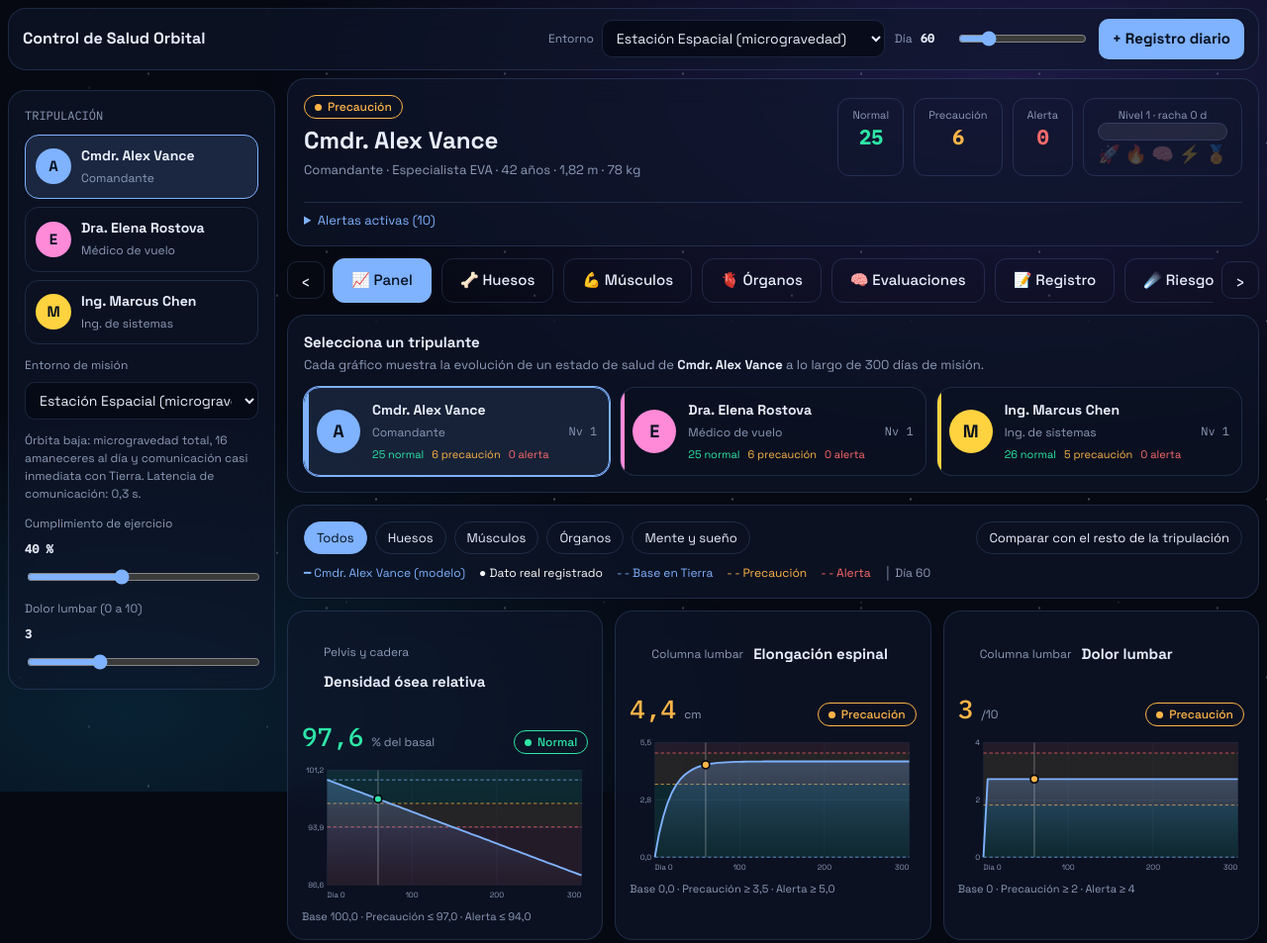
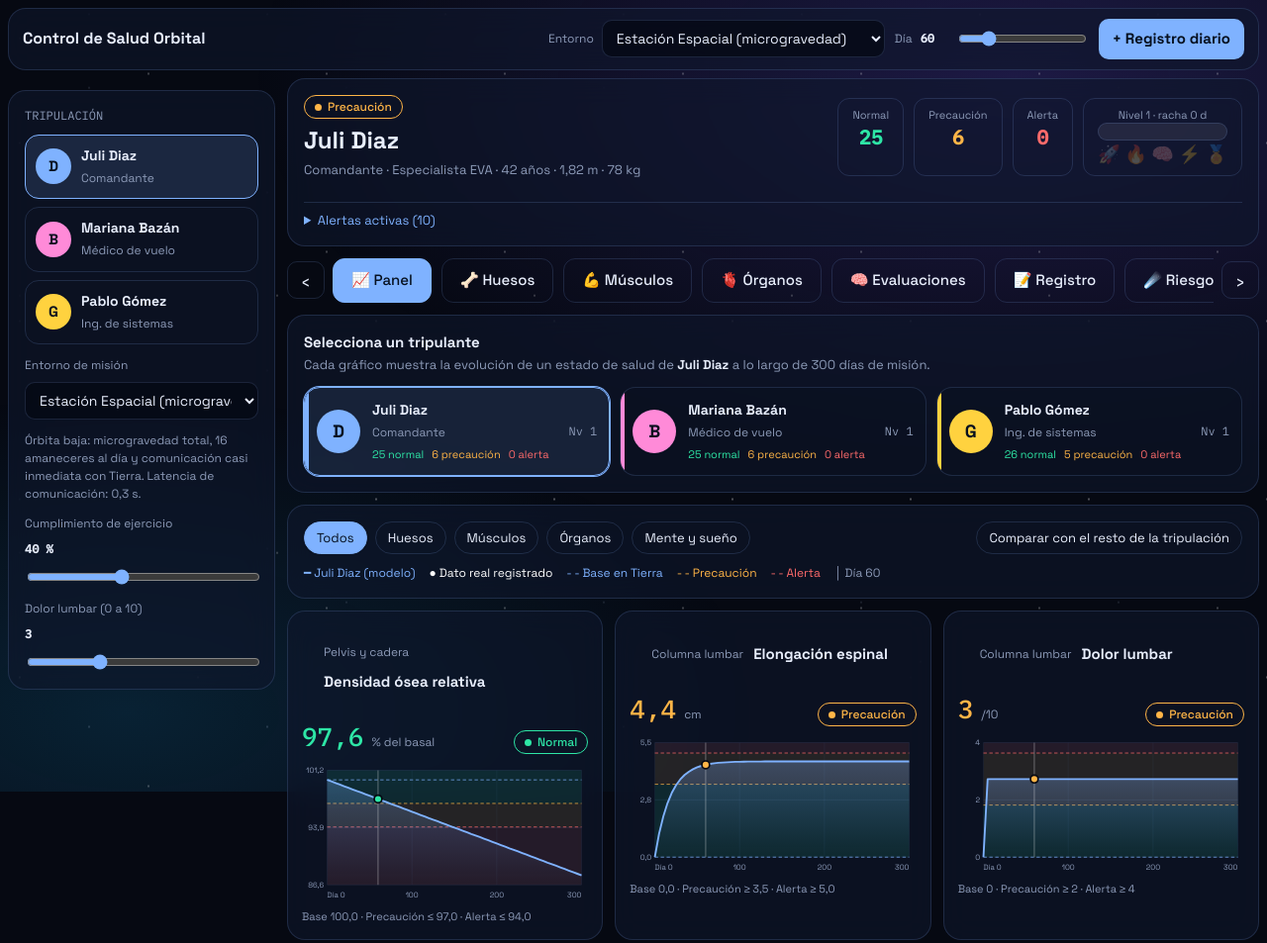
Before and after one commit to ChrisBica97/Nasa-Space-Apps, a plain HTML site: page control_salud_orbital_bundle.html in a window 1280 px wide. Shown: the top 953 px of the page at 99% size. Drawn offline with Linux system fonts and the light colour scheme.

Commit message:
Update crew member details in HTML file

```diff
--- a/control_salud_orbital_bundle.html
+++ b/control_salud_orbital_bundle.html
@@ -101,9 +101,9 @@ a{color:var(--ac)}@media(prefers-reduced-motion:reduce){*{animation:none!importa
 /* clinicalconfig.js — toda la configuración clínica. Agregar tripulantes, zonas o parámetros = añadir un objeto. */
 "use strict";
 const CREW=[
-{id:"c1",name:"Cmdr. Alex Vance",role:"Comandante",bio:"Especialista EVA · 42 años · 1,82 m · 78 kg",age:42,sens:1,col:"#7fb2ff"},
-{id:"c2",name:"Dra. Elena Rostova",role:"Médico de vuelo",bio:"Biología espacial · 38 años · 1,68 m · 62 kg",age:38,sens:1.12,col:"#ff8ad8"},
-{id:"c3",name:"Ing. Marcus Chen",role:"Ing. de sistemas",bio:"Robótica y soporte · 35 años · 1,75 m · 70 kg",age:35,sens:.9,col:"#ffd23f"}];
+{id:"c1",name:"Juli Diaz",role:"Comandante",bio:"Especialista EVA · 42 años · 1,82 m · 78 kg",age:42,sens:1,col:"#7fb2ff"},
+{id:"c2",name:"Mariana Bazán",role:"Médico de vuelo",bio:"Biología espacial · 38 años · 1,68 m · 62 kg",age:38,sens:1.12,col:"#ff8ad8"},
+{id:"c3",name:"Pablo Gómez",role:"Ing. de sistemas",bio:"Robótica y soporte · 35 años · 1,75 m · 70 kg",age:35,sens:.9,col:"#ffd23f"}];
 const ENVS={iss:{n:"Estación Espacial (microgravedad)",k:1,fk:1,gz:1,lat:"0,3 s",note:"Órbita baja: microgravedad total, 16 amaneceres al día y comunicación casi inmediata con Tierra."},
 mars:{n:"Tránsito a Marte (espacio profundo)",k:1.1,fk:1,gz:1,lat:"hasta 22 min",note:"Más radiación y retraso de comunicación: el tripulante debe autoevaluarse con autonomía."},
 moon:{n:"Base lunar Artemis (1/6 g)",k:.5,fk:.3,gz:.2,lat:"1,3 s",note:"Gravedad parcial: la pérdida ósea y muscular es menor, pero hay polvo lunar y radiación."}};
```
